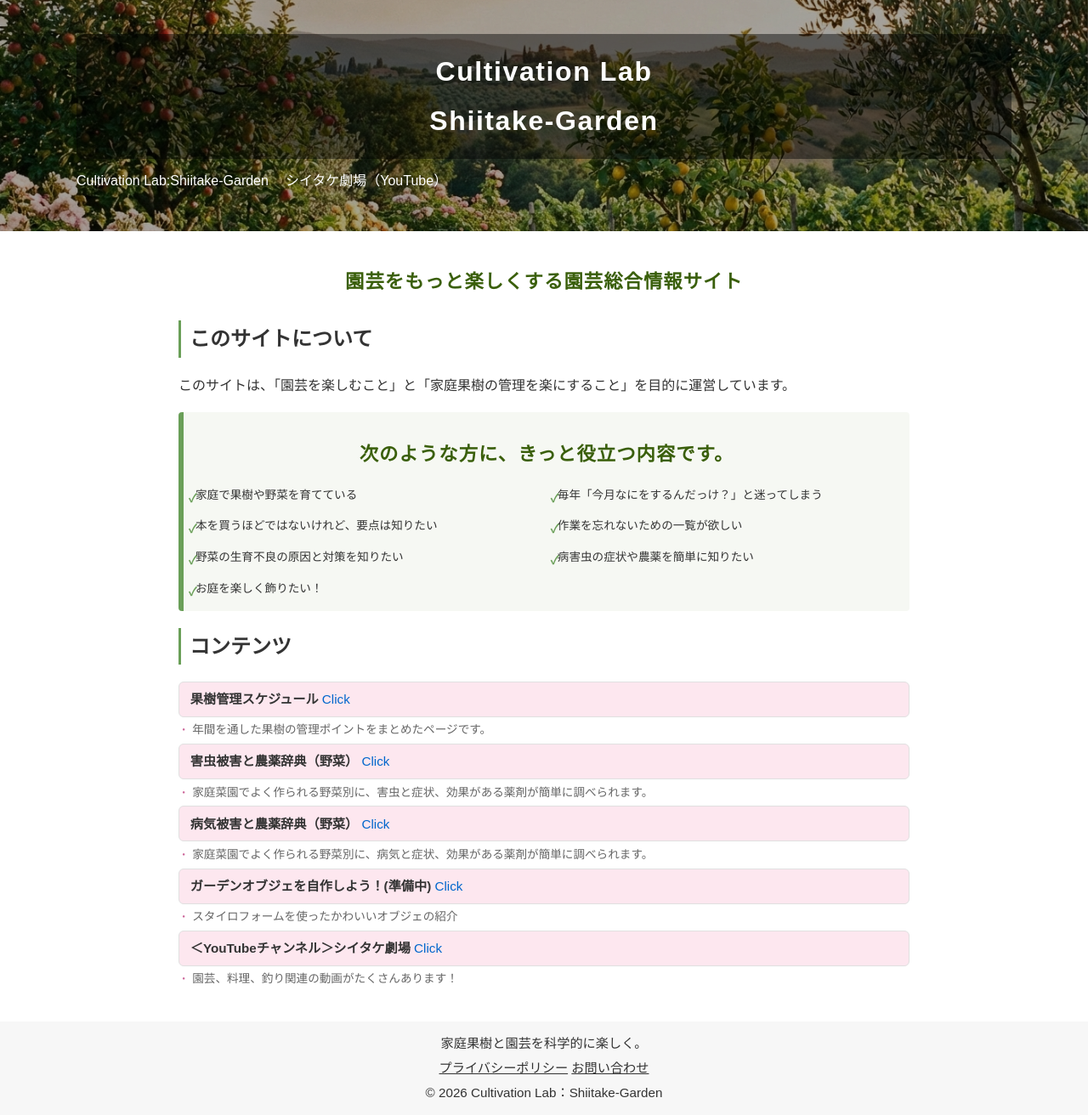
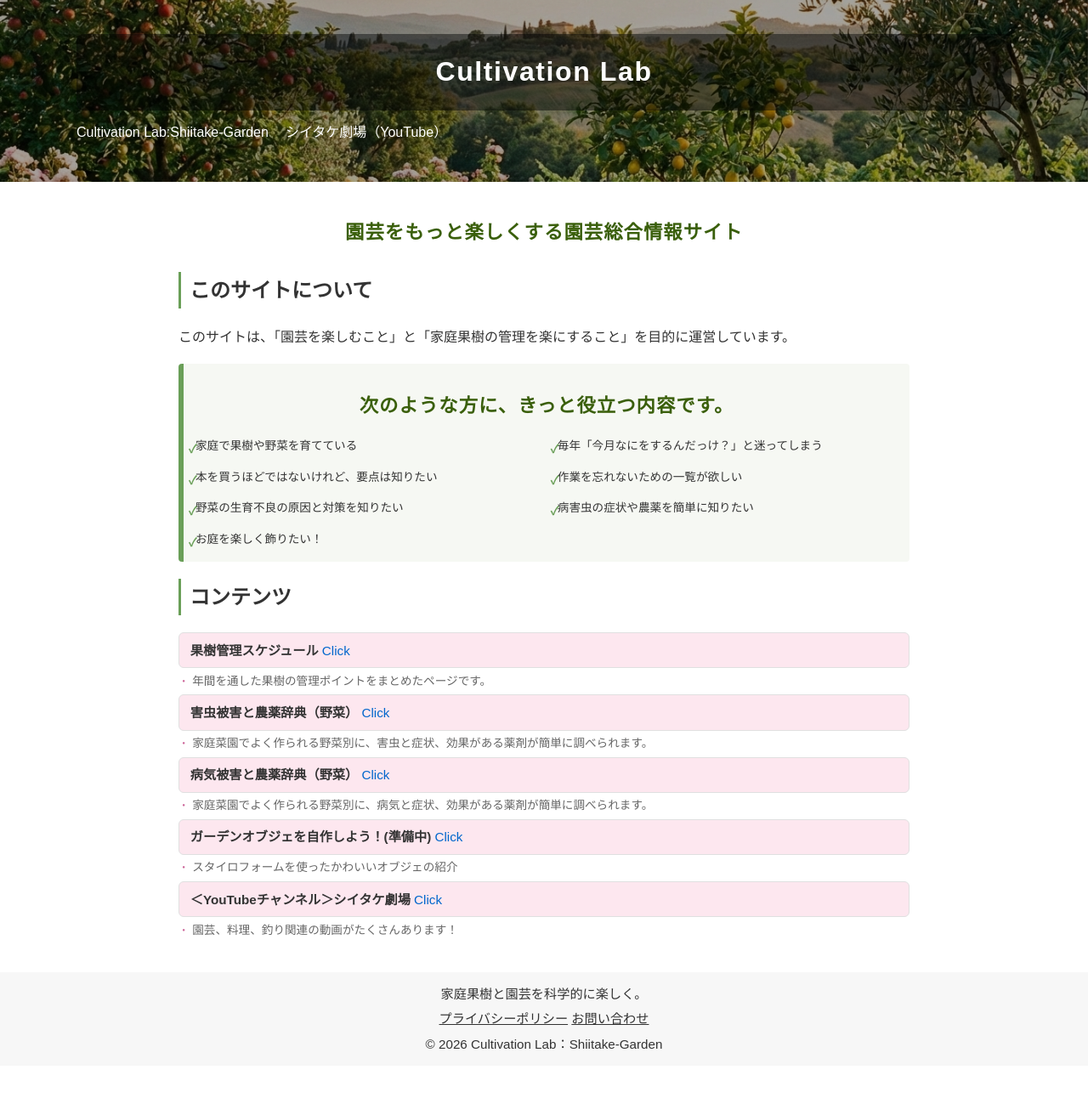
Before and after one commit to shiitake-garden/shiitake-garden.github.io, a Jekyll site: the page built from index.html, in a window 1280 px wide. Shown: the whole page at 85% size. Built offline with Jekyll 4.4.1, drawn with Linux system fonts in a browser that asks for light colours; after the commit the page ends 1254 px from its top, so only the background shows below that.

Commit message:
Update header.html

```diff
--- a/_includes/header.html
+++ b/_includes/header.html
@@ -1,7 +1,7 @@
 <header class="site-header">
   <div class="header-overlay"></div>
   <div class="header-inner">
-    <h1 class="site-title">Cultivation Lab<BR>Shiitake-Garden</h1>
+    <h1 class="site-title">Cultivation Lab</h1>
     <nav class="site-nav">
       <a href="https://shiitake-garden.github.io/">Cultivation Lab:Shiitake-Garden</a>
       <a href="https://www.youtube.com/channel/UCrtw70zncgFarJrSXo7ztjg">シイタケ劇場（YouTube）</a>
```
